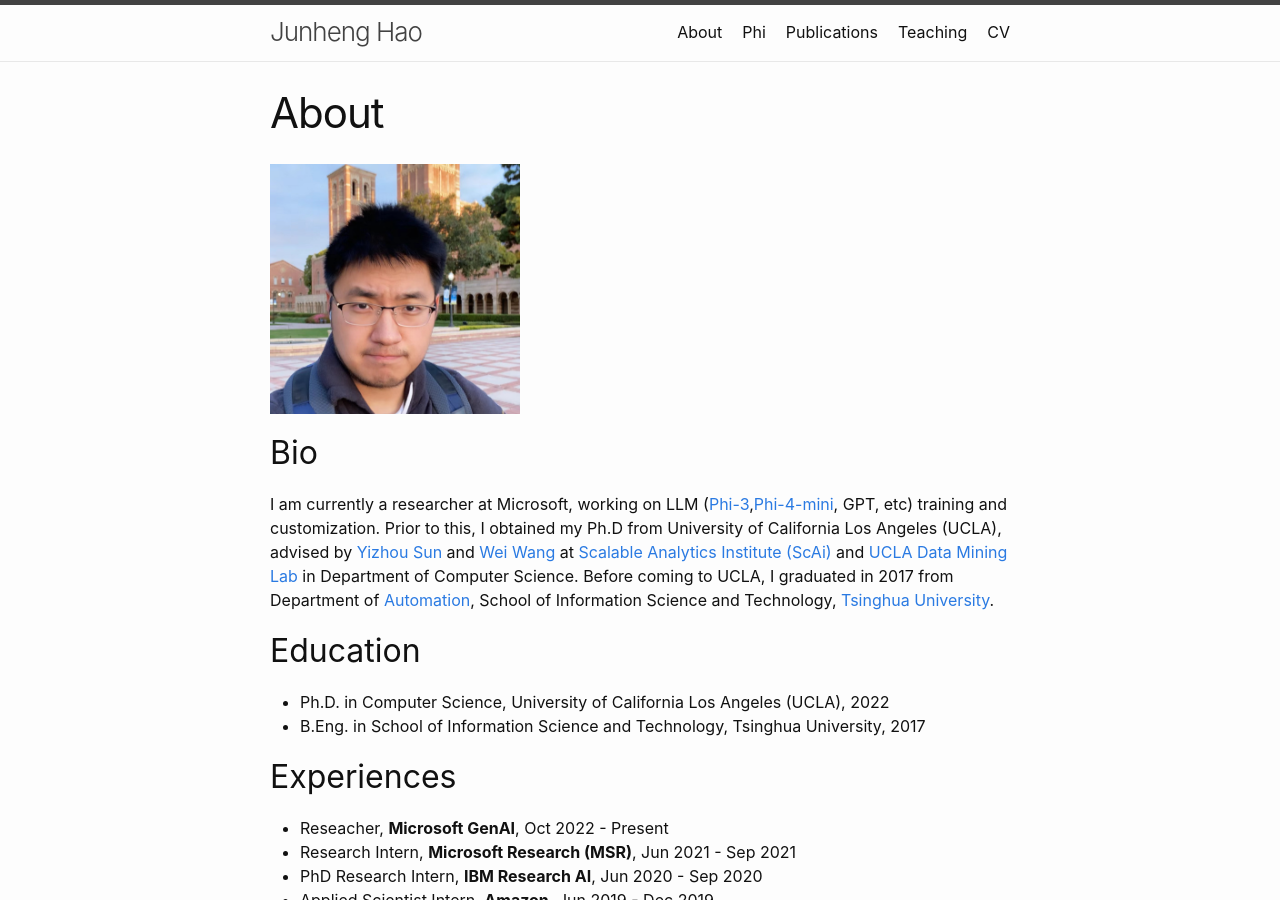
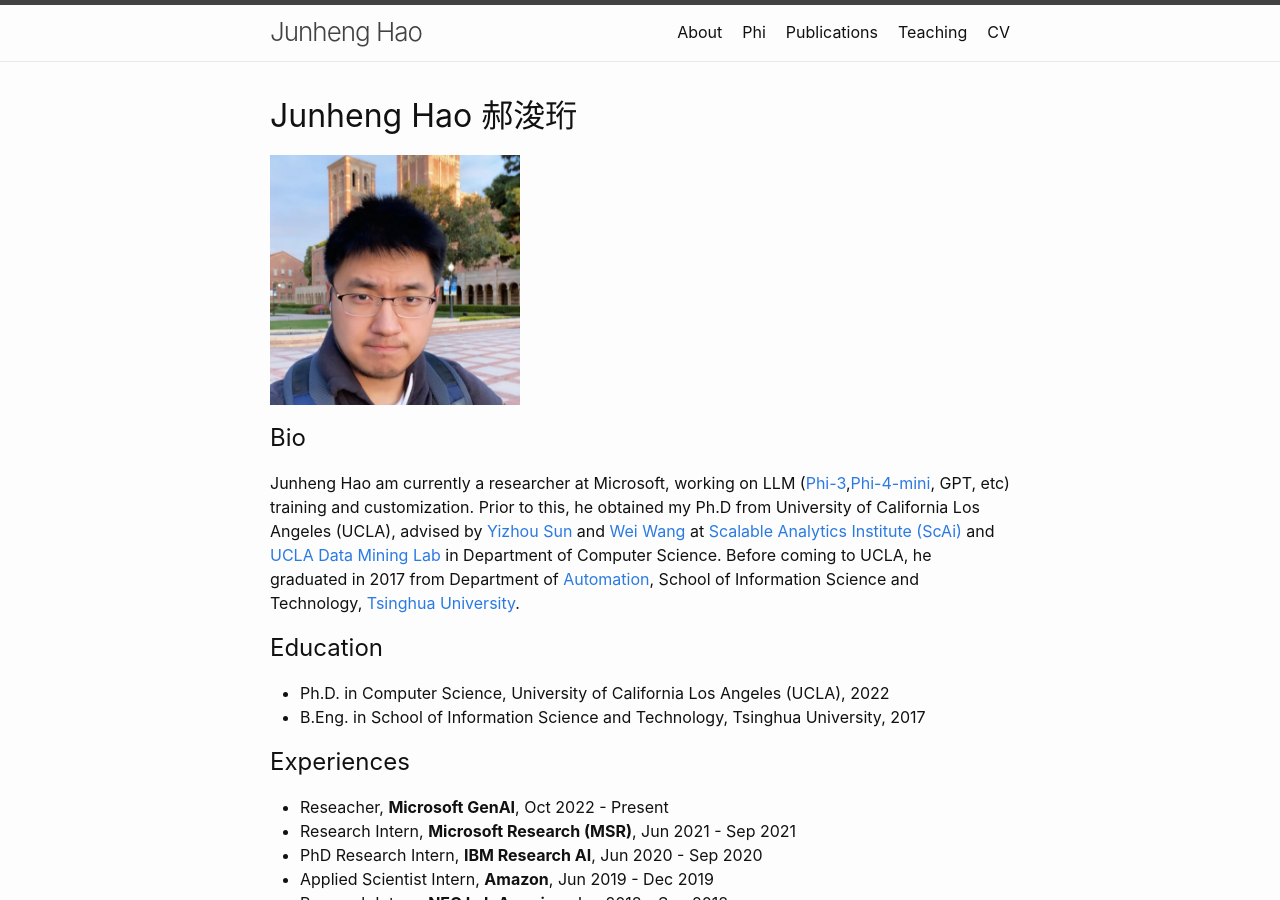
Before and after one commit to junhenghao/junhenghao.github.io, a Jekyll site: the page built from about.md, in a window 1280 px wide and 900 px high. Built offline with Jekyll 4.4.1, drawn with Linux system fonts in a browser that asks for light colours.

Commit message:
revise about page

```diff
--- a/about.md
+++ b/about.md
@@ -1,13 +1,14 @@
 ---
-layout: page
+layout: default
 title: About
 permalink: /about/
 ---
+# Junheng Hao 郝浚珩
 
 <img src="/assets/img/newself.jpg" alt="Profile Picture" width="250">
 
 ##  Bio
-I am currently a researcher at Microsoft, working on LLM ([Phi-3](https://techcommunity.microsoft.com/blog/azure-ai-services-blog/discover-the-new-multi-lingual-high-quality-phi-3-5-slms/4225280),[Phi-4-mini](https://azure.microsoft.com/en-us/blog/empowering-innovation-the-next-generation-of-the-phi-family/), GPT, etc) training and customization. Prior to this, I obtained my Ph.D from University of California Los Angeles (UCLA), advised by [Yizhou Sun](http://web.cs.ucla.edu/~yzsun/) and [Wei Wang](https://web.cs.ucla.edu/~weiwang/) at [Scalable Analytics Institute (ScAi)](https://scai.cs.ucla.edu/) and [UCLA Data Mining Lab](https://ucla-dm.github.io/DM_website/index.html) in Department of Computer Science. Before coming to UCLA, I graduated in 2017 from Department of [Automation](https://www.au.tsinghua.edu.cn/), School of Information Science and Technology, [Tsinghua University](https://www.tsinghua.edu.cn/en/).
+Junheng Hao am currently a researcher at Microsoft, working on LLM ([Phi-3](https://techcommunity.microsoft.com/blog/azure-ai-services-blog/discover-the-new-multi-lingual-high-quality-phi-3-5-slms/4225280),[Phi-4-mini](https://azure.microsoft.com/en-us/blog/empowering-innovation-the-next-generation-of-the-phi-family/), GPT, etc) training and customization. Prior to this, he obtained my Ph.D from University of California Los Angeles (UCLA), advised by [Yizhou Sun](http://web.cs.ucla.edu/~yzsun/) and [Wei Wang](https://web.cs.ucla.edu/~weiwang/) at [Scalable Analytics Institute (ScAi)](https://scai.cs.ucla.edu/) and [UCLA Data Mining Lab](https://ucla-dm.github.io/DM_website/index.html) in Department of Computer Science. Before coming to UCLA, he graduated in 2017 from Department of [Automation](https://www.au.tsinghua.edu.cn/), School of Information Science and Technology, [Tsinghua University](https://www.tsinghua.edu.cn/en/).
 
 <!-- <p>You can find more information about my <a href="/publication/">publications</a> and <a href="/teaching/">projects</a>.  -->
 
```
